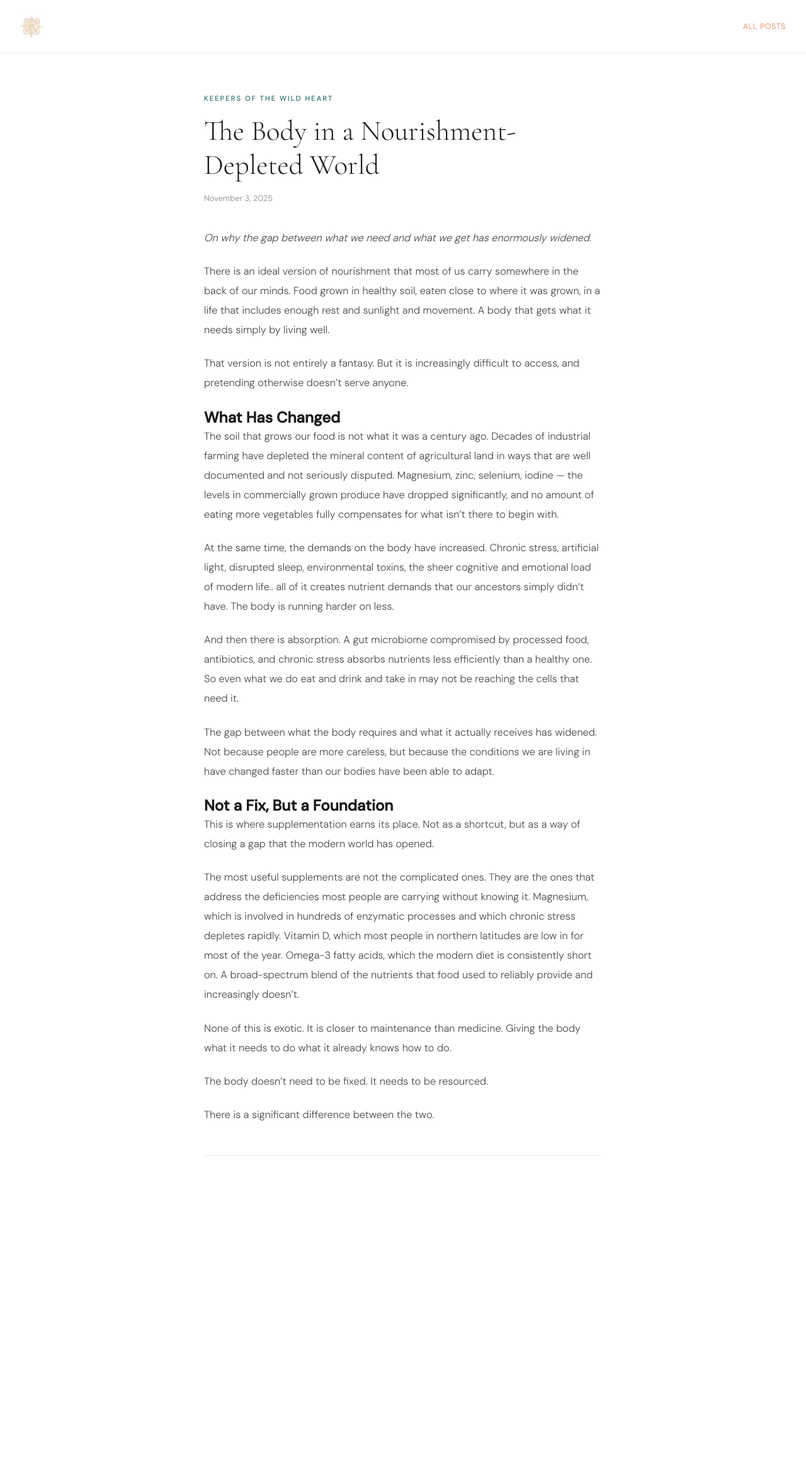
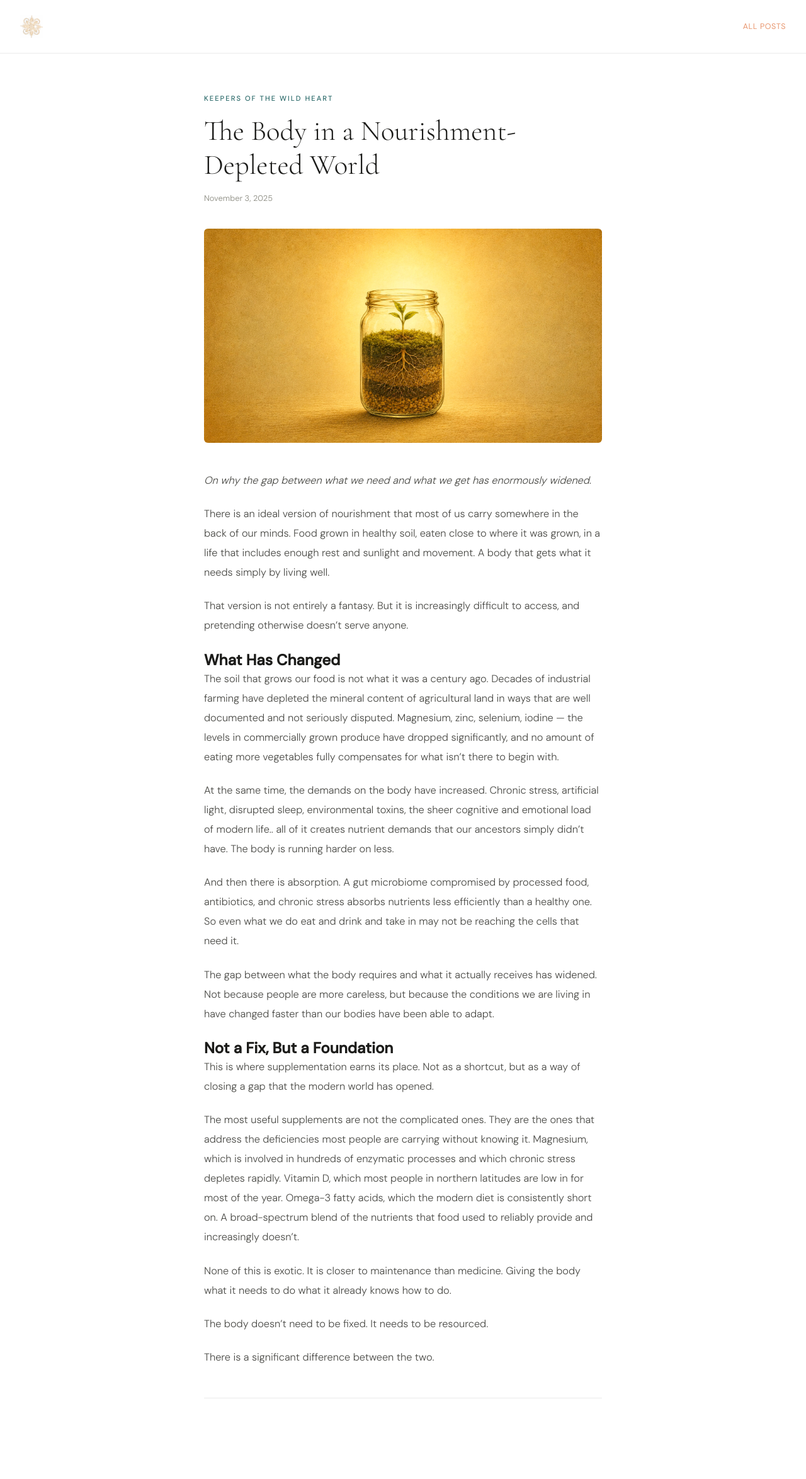
Before and after one commit to Blubell26/giuliapacciotti.com, a Jekyll site: the page built from _posts/2025-11-03-the-body-in-a-depleted-world.md, in a window 1280 px wide. Shown: the whole page at 63% size. Built offline with Jekyll 4.4.1, drawn with Linux system fonts in a browser that asks for light colours; comment, search, counter and statistics services are not loaded; before the commit the page ends 1963 px from its top, so only the background shows below that.

Commit message:
Update 2025-11-03-the-body-in-a-depleted-world.md

```diff
--- a/_posts/2025-11-03-the-body-in-a-depleted-world.md
+++ b/_posts/2025-11-03-the-body-in-a-depleted-world.md
@@ -3,8 +3,8 @@ layout: post
 title: The Body in a Nourishment-Depleted World
 description: We were meant to get everything we need from the earth. But the earth has changed, and so have our lives. On why the gap between what the body needs and what it actually receives has quietly widened, and what to do about it.
 date: 2025-11-03
-image:
-thumb:
+image: images/IMG_7712.jpeg
+thumb: images/IMG_7712.jpeg
 category: natural-healing
 ---
 
```
